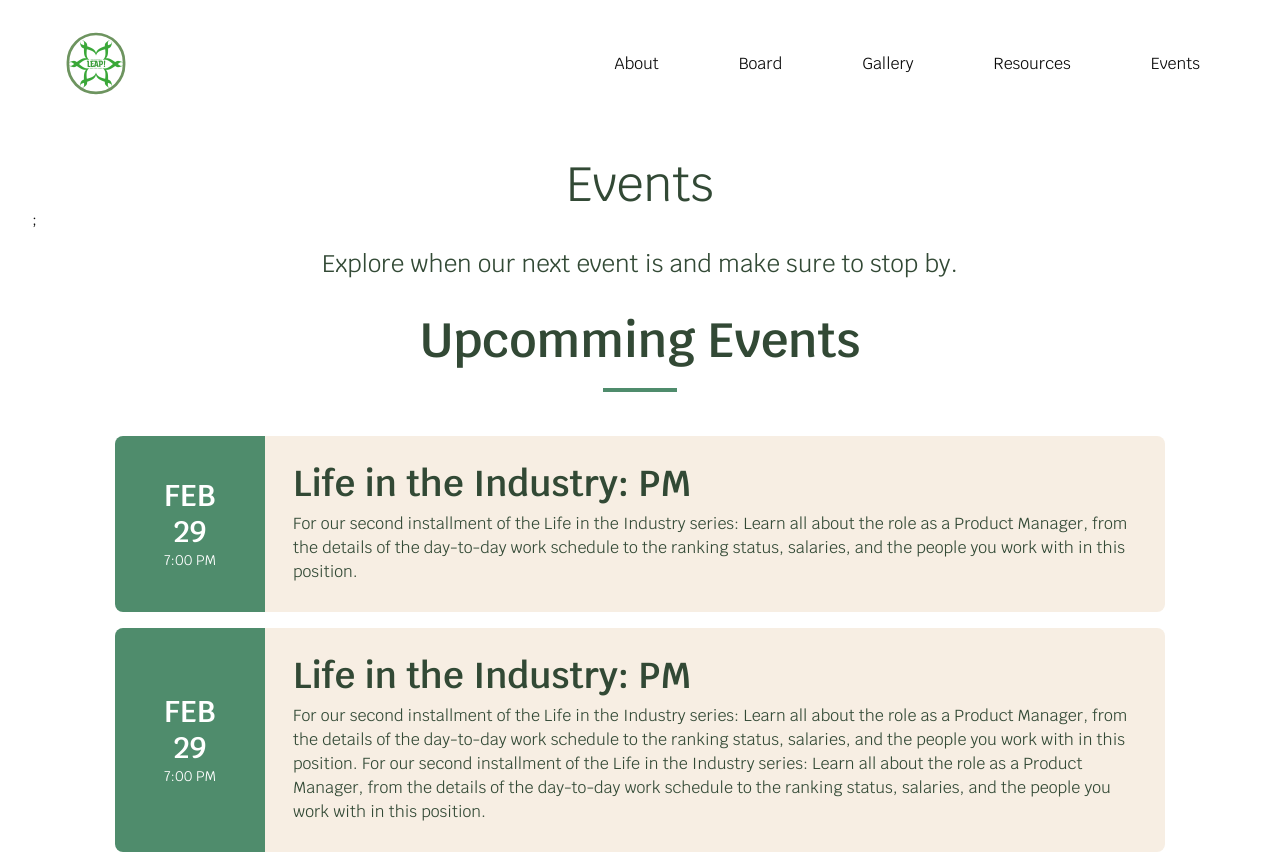
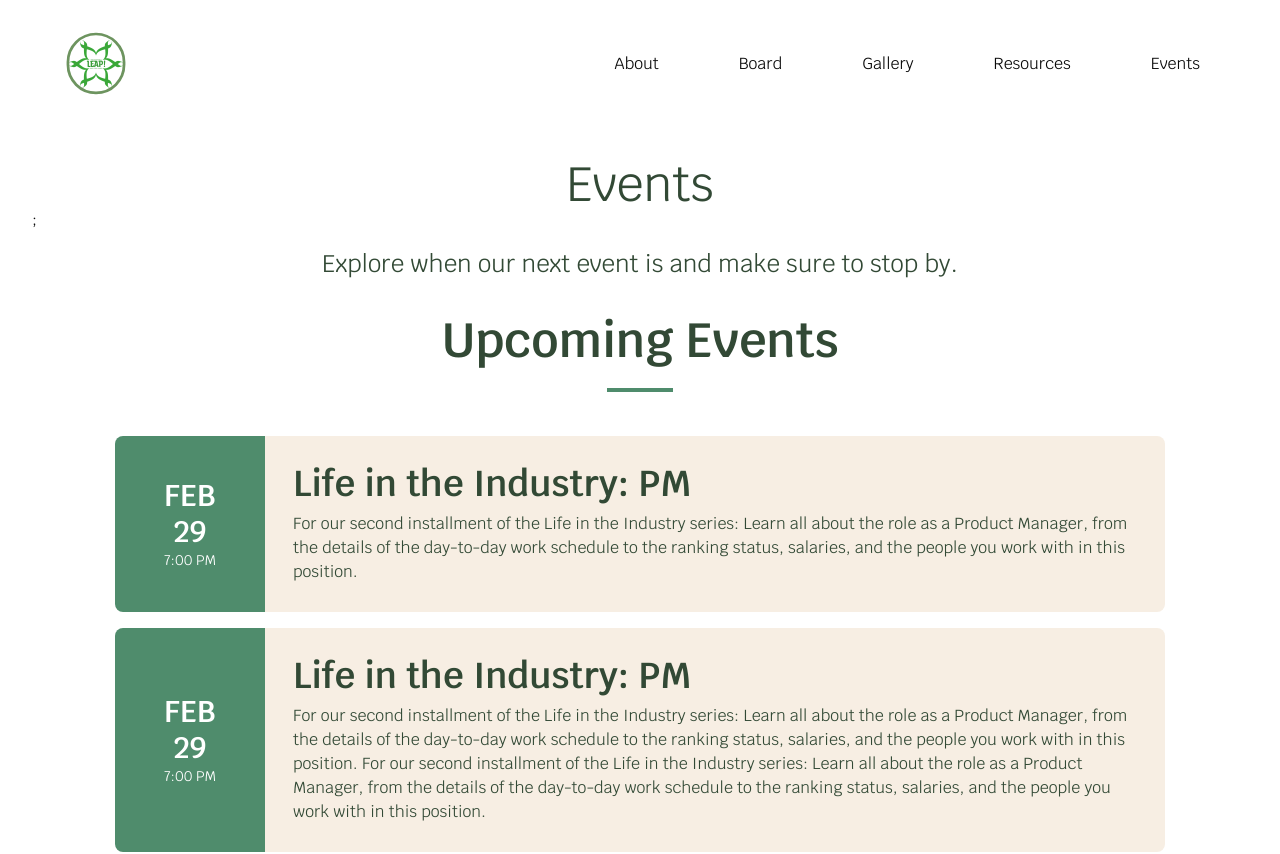
Before and after one commit to acm-ucr/leap-website, a Next.js app: page /events in a window 1280 px wide. Shown: the top 854 px of the page. Built offline with nearby package versions, Linux system fonts and the light colour scheme.

Commit message:
fixed spelling error... embarrsing....

```diff
--- a/src/app/events/page.tsx
+++ b/src/app/events/page.tsx
@@ -1,7 +1,7 @@
 import Events from "../../components/events/Events";
 import Header from "../../components/board/header";
 import { events } from "@/data/events";
-import UpcommingTitle from "@/components/events/UpcommingTitle";
+import UpcomingTitle from "@/components/events/UpcomingTitle";
 
 const OurEvents = () => {
   return (
@@ -10,7 +10,7 @@ const OurEvents = () => {
         title={"Events"}
         subtitle={"Explore when our next event is and make sure to stop by."}
       />
-      <UpcommingTitle title="Upcomming Events" />
+      <UpcomingTitle title="Upcoming Events" />
       {events.map((event) => (
         <Events
           title={event.title}
--- a/src/components/events/UpcommingTitle.tsx
+++ b/src/components/events/UpcomingTitle.tsx
@@ -1,6 +1,6 @@
 import React from "react";
 
-const UpcommingTitle: React.FC<{ title: string }> = ({ title }) => {
+const UpcomingTitle: React.FC<{ title: string }> = ({ title }) => {
   return (
     <div className="m-5">
       <p className="text-alignment mx-auto text-center font-leap text-5xl font-semibold text-leap-dark-green">
@@ -11,4 +11,4 @@ const UpcommingTitle: React.FC<{ title: string }> = ({ title }) => {
   );
 };
 
-export default UpcommingTitle;
+export default UpcomingTitle;
```
